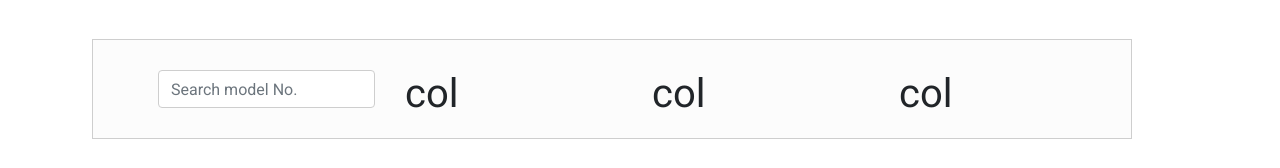
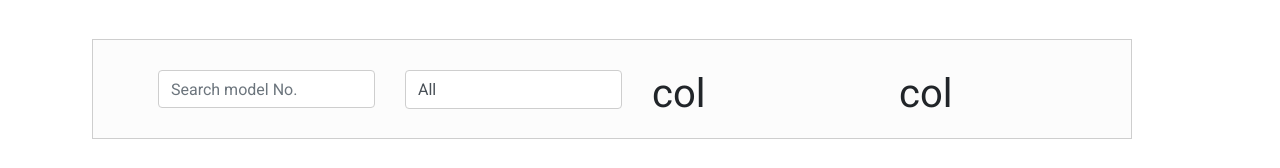
Before and after one commit to AbhishekPeiris/eYeCAREopticals, a React (Create React App) app in the folder frontend/: page /rayban/1 in a window 1280 px wide. Shown: the part 423-591 px from the top of the page. Built offline with nearby package versions, Linux system fonts and the light colour scheme; no server answers.

Commit message:
RayBan - type filter

```diff
--- a/frontend/src/components/RayBan.js
+++ b/frontend/src/components/RayBan.js
@@ -13,6 +13,8 @@ const RayBan = () => {
     const [duplicateRayBan, setDuplicateRayBan] = useState([]);
 
     const [searchkey, setSearchkey] = useState('');
+
+    const [type, setType] = useState('all');
 
     useEffect(() => {
         async function getRayBan() {
@@ -62,9 +64,16 @@ const RayBan = () => {
                         />
 
                     </div>
+
                     <div className='col md-3'>
-                        <h1>col</h1>
+                        <select className="form-control RayBanTypeSelect" value={type}>
+
+                            <option value="all">All</option>
+                            <option value="prescriptionEyeglasses">Prescription Eyeglasses</option>
+                            <option value="sunglasses">Sunglasses</option>
+                        </select>
                     </div>
+
                     <div className='col md-3'>
                         <h1>col</h1>
                     </div>
--- a/frontend/src/styles/RayBan.css
+++ b/frontend/src/styles/RayBan.css
@@ -36,3 +36,8 @@
 .RayBanSearch{
     border: 1px solid rgb(206, 206, 206) !important;
 }
+.RayBanTypeSelect{
+    background-color: white !important;
+    border: 1px solid rgb(206, 206, 206) !important;
+    height: 39px;
+}
```
